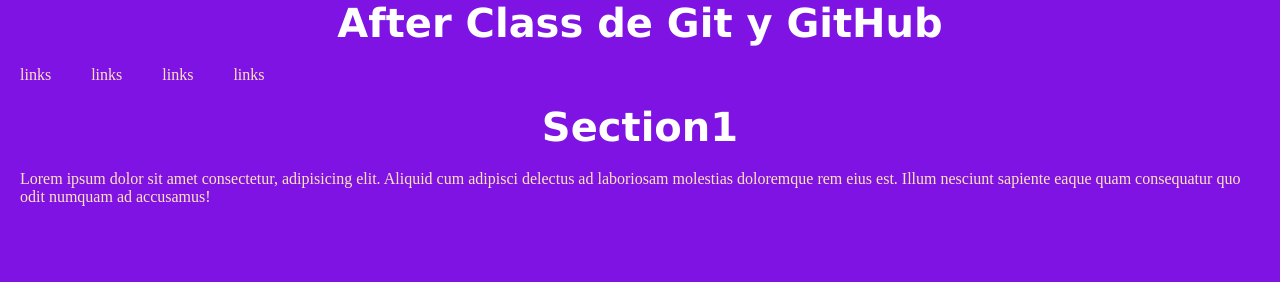
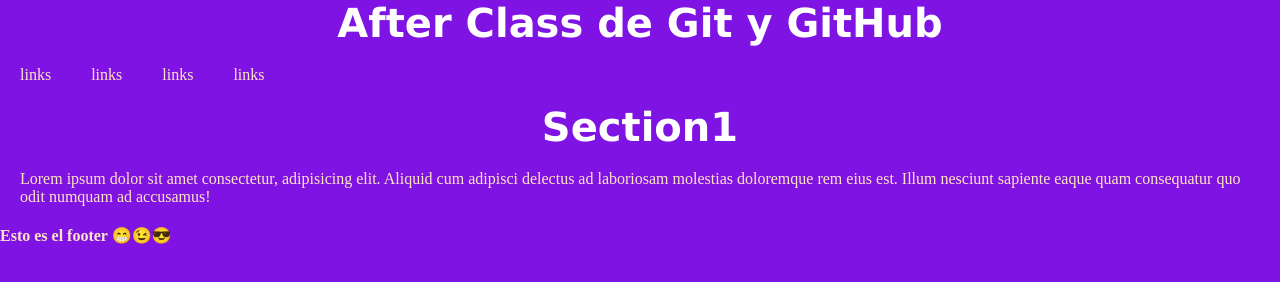
Before and after one commit to Nellu2807/after_git, a plain HTML site: page index.html in a window 1280 px wide. Drawn offline with Linux system fonts and the light colour scheme.

Commit message:
agregue footer

```diff
--- a/index.html
+++ b/index.html
@@ -28,6 +28,11 @@
             <p>Lorem ipsum dolor sit amet consectetur, adipisicing elit. Aliquid cum adipisci delectus ad laboriosam molestias doloremque rem eius est. Illum nesciunt sapiente eaque quam consequatur quo odit numquam ad accusamus!</p>
 
      </main>
+     <footer>
+        <h4>
+            Esto es el footer 😁😉😎
+        </h4>
+     </footer>
 
 </body>
 </html>
```
